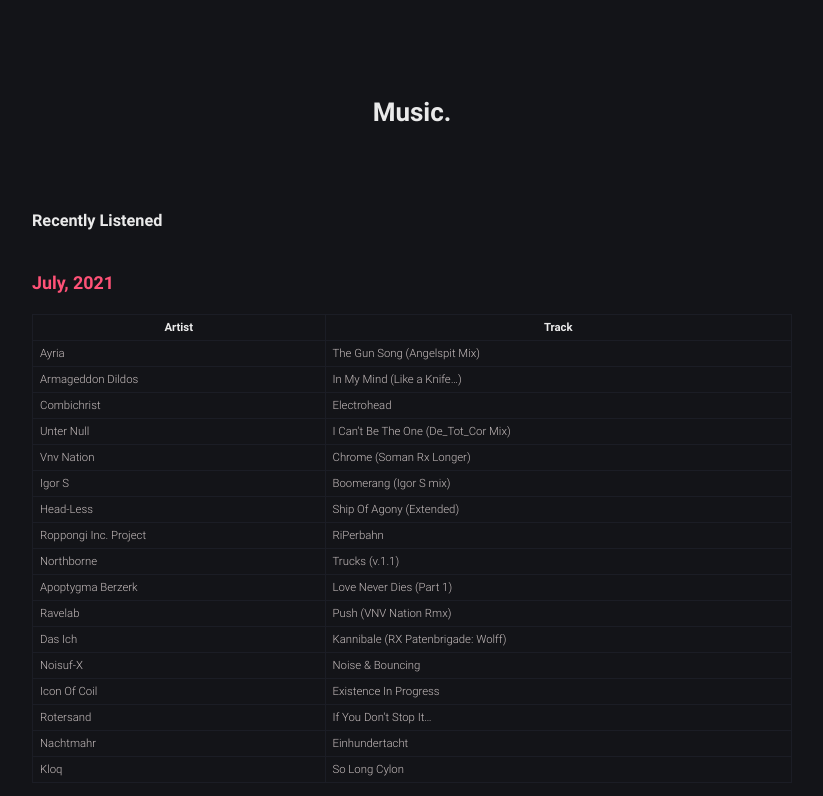
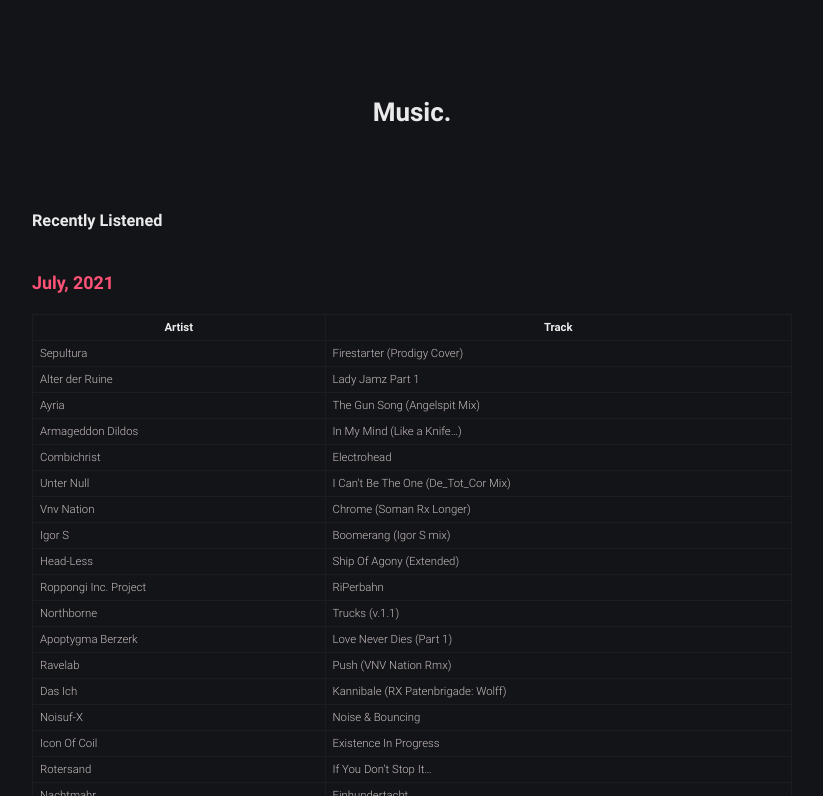
Before and after one commit to robert-marshall/xyz, a Jekyll site: the page built from music.md, in a window 1280 px wide and 900 px high, cut to the strip 104-900 px from the top of the window. Shown: the whole strip, without its empty margins (228-1051 px from the left). Built offline with Jekyll 4.4.1, drawn with Linux system fonts in a browser that asks for light colours.

Commit message:
just checking if git is working properly...

```diff
--- a/music.md
+++ b/music.md
@@ -11,6 +11,8 @@
 
 | Artist | Track |
 |--------|-------|
+Sepultura | Firestarter (Prodigy Cover)
+Alter der Ruine | Lady Jamz Part 1
 Ayria | The Gun Song (Angelspit Mix)
 Armageddon Dildos | In My Mind (Like a Knife...)
 Combichrist | Electrohead
```
